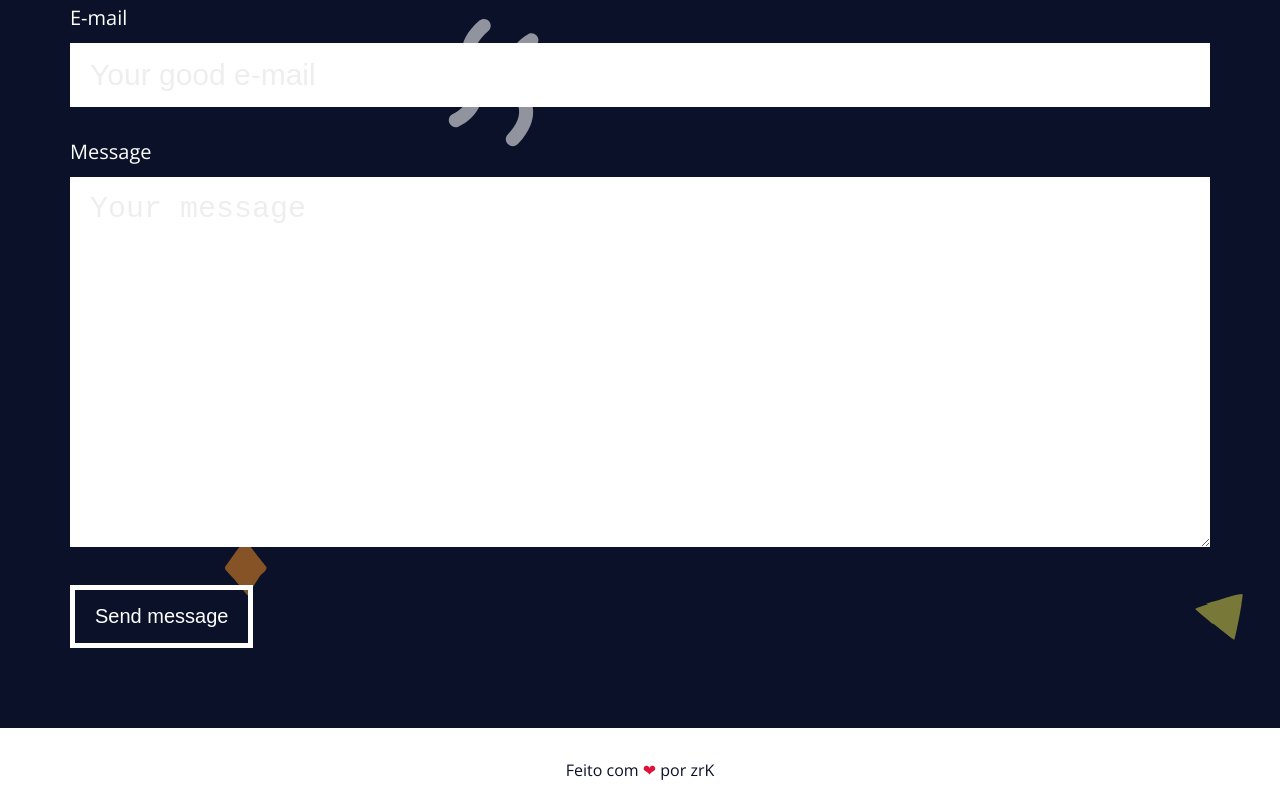
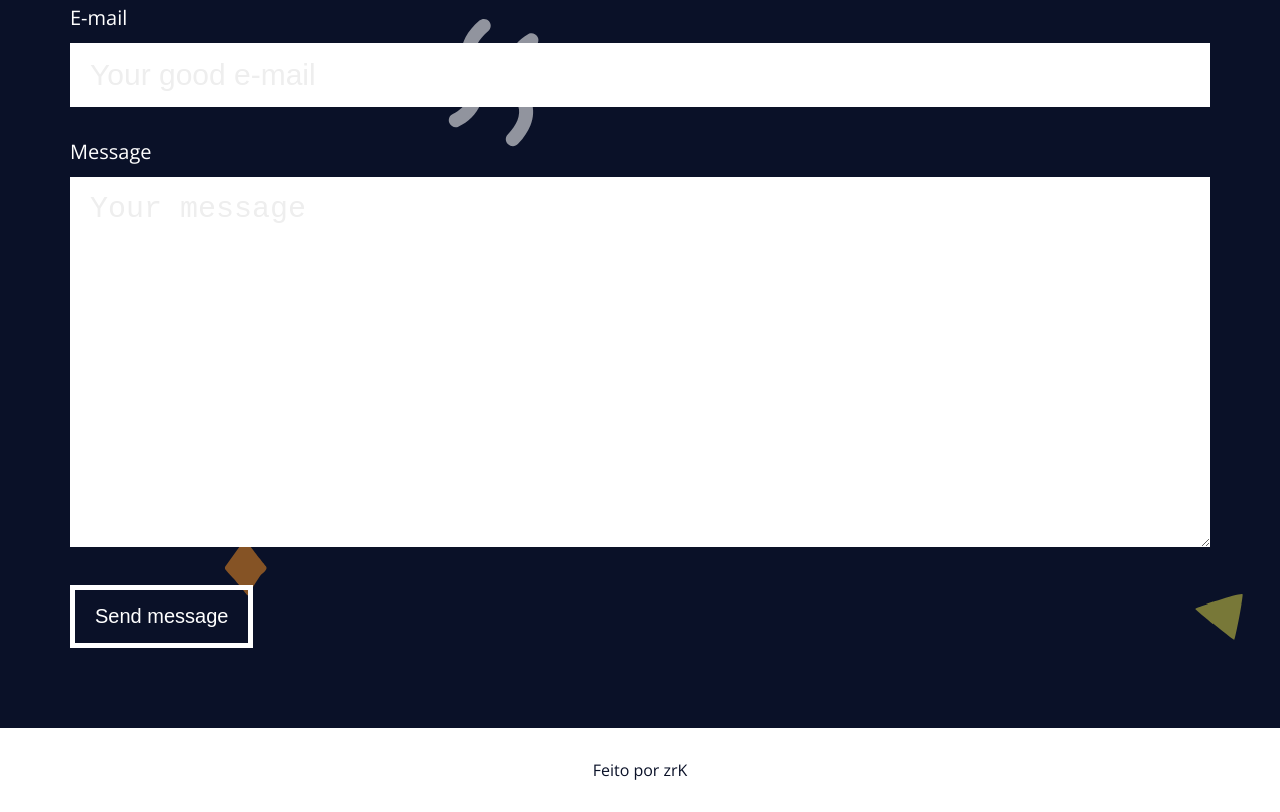
Before and after one commit to jaomilholo/Landing-Page, a plain HTML site: page index.html in a window 1280 px wide. Shown: the part 5908-6720 px from the top of the page. Drawn offline with nearby package versions, Linux system fonts and the light colour scheme.

Commit message:
Update index.html

```diff
--- a/index.html
+++ b/index.html
@@ -233,7 +233,7 @@
         </section>
 
         <footer class="white-bg footer" id="footer">
-            <p><a rel="nofollow" target="_blank" href="https://twitter.com/zrK031">Feito com <span class="heart">❤</span> por zrK</a></p>
+            <p><a rel="nofollow" target="_blank" href="https://twitter.com/zrK031">Feito por zrK</a></p>
         </footer>
 
         <a href="#home" class="back-to-top">❮</a>
```
